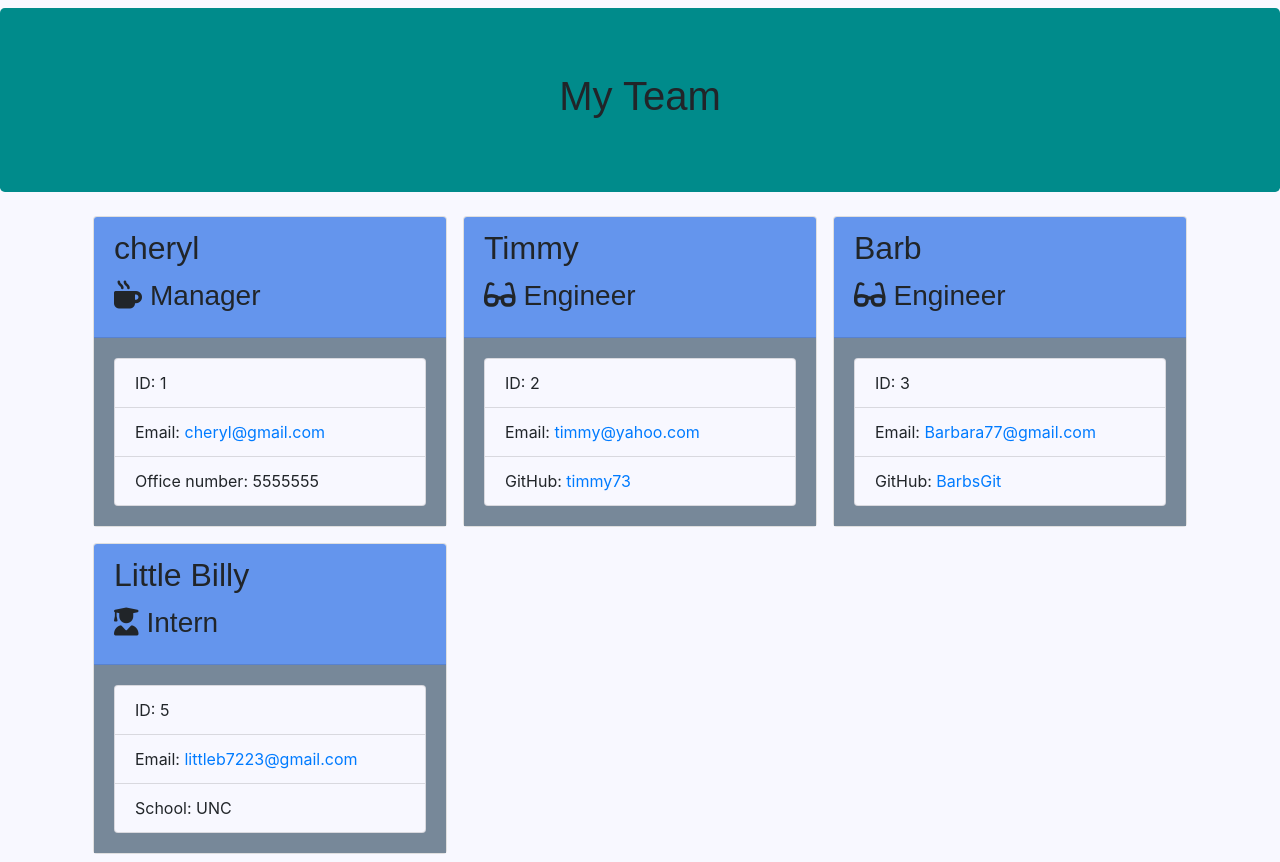
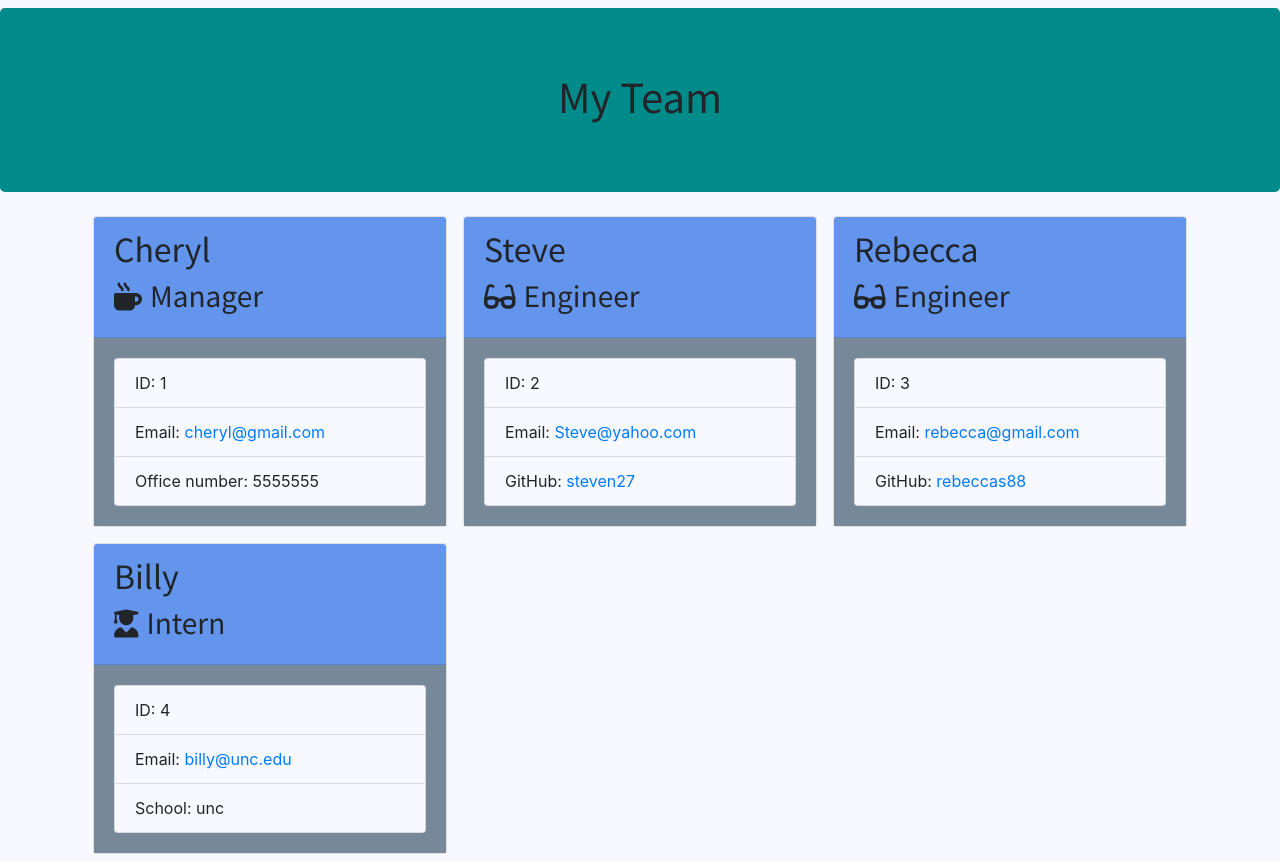
Before and after one commit to johndexteriv/templateEngine, a website: page output/team.html in a window 1280 px wide. Drawn offline with nearby package versions, Linux system fonts and the light colour scheme.

```diff
--- a/output/team.html
+++ b/output/team.html
@@ -9,6 +9,7 @@
     <link rel="stylesheet" href="https://stackpath.bootstrapcdn.com/bootstrap/4.3.1/css/bootstrap.min.css"
         integrity="sha384-ggOyR0iXCbMQv3Xipma34MD+dH/1fQ784/j6cY/iJTQUOhcWr7x9JvoRxT2MZw1T" crossorigin="anonymous">
     <link rel="stylesheet" href="../css/style.css">
+    <link href="https://fonts.googleapis.com/css2?family=Noto+Sans+JP&display=swap" rel="stylesheet">
     <script src="https://kit.fontawesome.com/c502137733.js"></script>
 </head>
 
@@ -25,7 +26,7 @@
             <div class="team-area col-12  justify-content-center">
                 <div class="card employee-card" style="margin: 8px;">
     <div class="card-header">
-        <h2 class="card-title">cheryl</h2>
+        <h2 class="card-title">Cheryl</h2>
         <h3 class="card-title"><i class="fas fa-mug-hot mr-2"></i>Manager</h3>
     </div>
     <div class="card-body">
@@ -37,40 +38,40 @@
     </div>
 </div><div class="card employee-card" style="margin: 8px;">
     <div class="card-header">
-        <h2 class="card-title">Timmy</h2>
+        <h2 class="card-title">Steve</h2>
         <h3 class="card-title"><i class="fas fa-glasses mr-2"></i>Engineer</h3>
     </div>
     <div class="card-body">
         <ul class="list-group">
             <li class="list-group-item">ID: 2</li>
-            <li class="list-group-item">Email: <a href="mailto:timmy@yahoo.com">timmy@yahoo.com</a></li>
-            <li class="list-group-item">GitHub: <a href="https://github.com/timmy73" target="_blank"
-                    rel="noopener noreferrer">timmy73</a></li>
+            <li class="list-group-item">Email: <a href="mailto:Steve@yahoo.com">Steve@yahoo.com</a></li>
+            <li class="list-group-item">GitHub: <a href="https://github.com/steven27" target="_blank"
+                    rel="noopener noreferrer">steven27</a></li>
         </ul>
     </div>
 </div><div class="card employee-card" style="margin: 8px;">
     <div class="card-header">
-        <h2 class="card-title">Barb</h2>
+        <h2 class="card-title">Rebecca</h2>
         <h3 class="card-title"><i class="fas fa-glasses mr-2"></i>Engineer</h3>
     </div>
     <div class="card-body">
         <ul class="list-group">
             <li class="list-group-item">ID: 3</li>
-            <li class="list-group-item">Email: <a href="mailto:Barbara77@gmail.com">Barbara77@gmail.com</a></li>
-            <li class="list-group-item">GitHub: <a href="https://github.com/BarbsGit" target="_blank"
-                    rel="noopener noreferrer">BarbsGit</a></li>
+            <li class="list-group-item">Email: <a href="mailto:rebecca@gmail.com">rebecca@gmail.com</a></li>
+            <li class="list-group-item">GitHub: <a href="https://github.com/rebeccas88" target="_blank"
+                    rel="noopener noreferrer">rebeccas88</a></li>
         </ul>
     </div>
 </div><div class="card employee-card" style="margin: 8px;">
     <div class="card-header">
-        <h2 class="card-title">Little Billy</h2>
+        <h2 class="card-title">Billy</h2>
         <h3 class="card-title"><i class="fas fa-user-graduate mr-2"></i>Intern</h3>
     </div>
     <div class="card-body">
         <ul class="list-group">
-            <li class="list-group-item">ID: 5</li>
-            <li class="list-group-item">Email: <a href="mailto:littleb7223@gmail.com">littleb7223@gmail.com</a></li>
-            <li class="list-group-item">School: UNC</li>
+            <li class="list-group-item">ID: 4</li>
+            <li class="list-group-item">Email: <a href="mailto:billy@unc.edu">billy@unc.edu</a></li>
+            <li class="list-group-item">School: unc</li>
         </ul>
     </div>
 </div>
```
Also changed, not shown: README.md, assets/generatedpage.png (added), assets/prompt.png (added), 1 other file.
